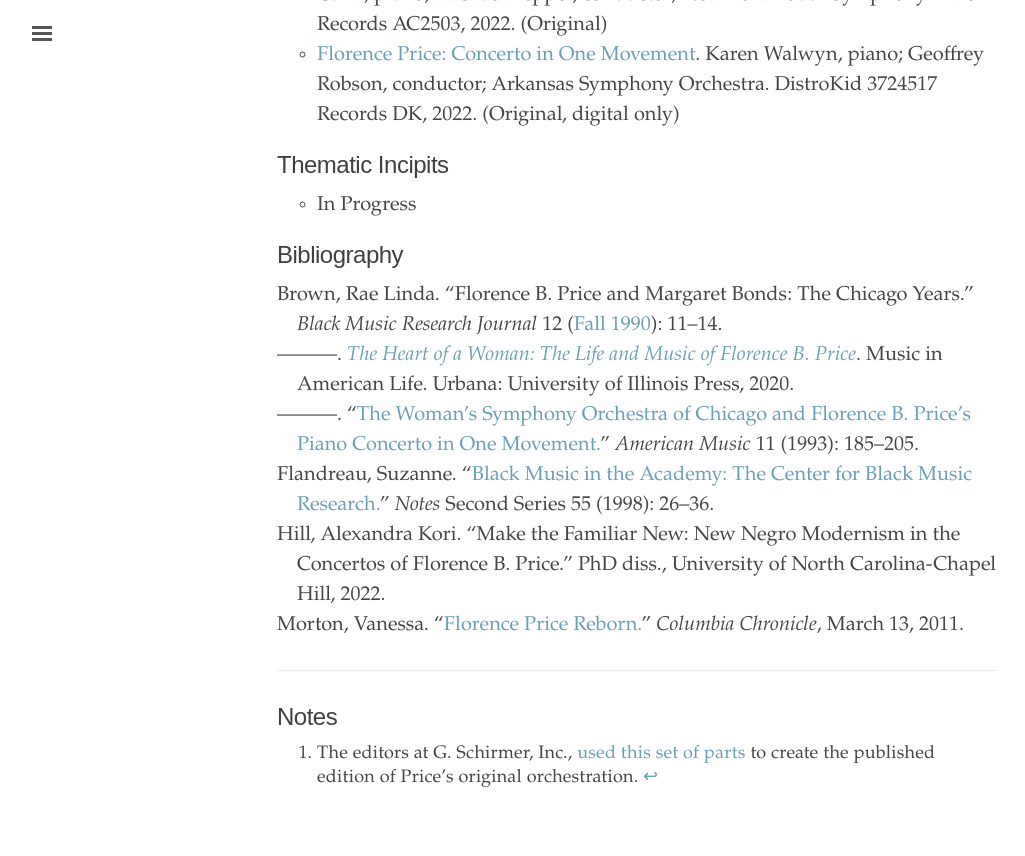
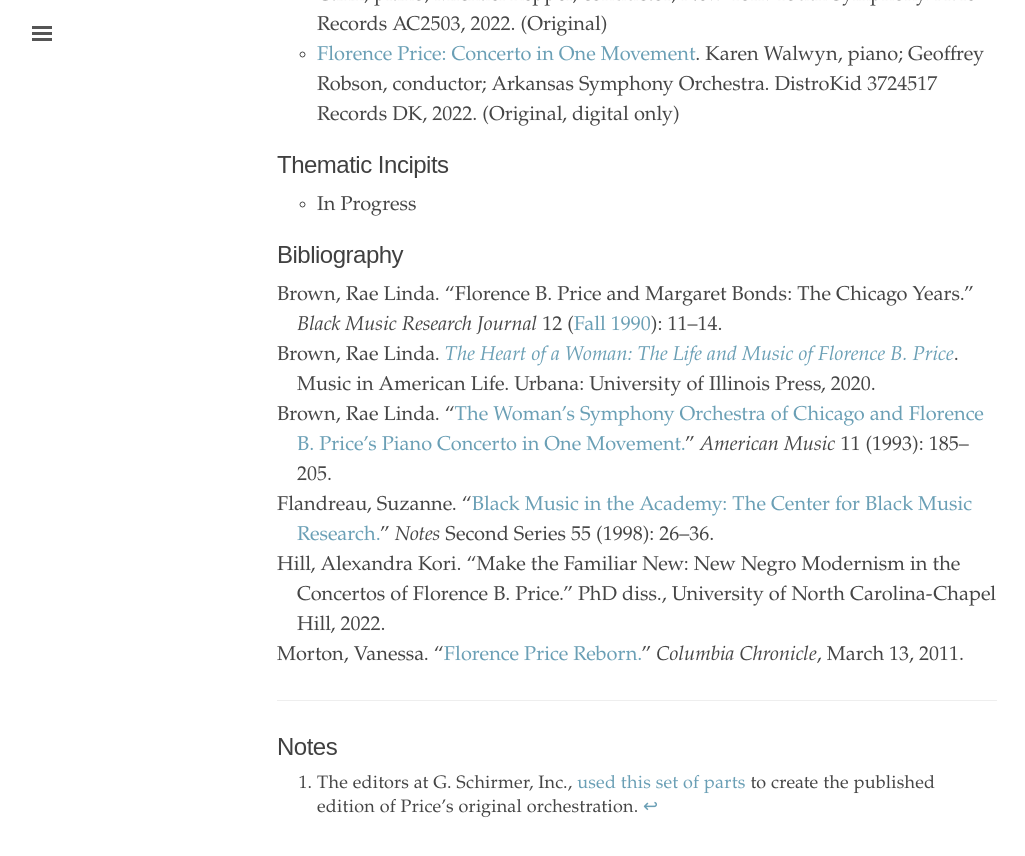
Before and after one commit to dwshadle/florence-price-catalog, a Jekyll site: the page built from _texts/price-piano_concerto_no1.md, in a window 1280 px wide and 900 px high, scrolled down 1752 px. Shown: the top 856 px of the window, without its empty margins (3-1028 px from the left). Built offline with Jekyll 4.4.1, drawn with Linux system fonts in a browser that asks for light colours.

Commit message:
Update price-piano_concerto_no1.md

```diff
--- a/_texts/price-piano_concerto_no1.md
+++ b/_texts/price-piano_concerto_no1.md
@@ -53,8 +53,8 @@ permalink: /price-piano-concerto-no1/
 
 ## Bibliography
 1. Brown, Rae Linda. "Florence B. Price and Margaret Bonds: The Chicago Years." *Black Music Research Journal* 12 (<a href="https://digitalcommons.colum.edu/cbmrnews/31/" target="_blank">Fall 1990</a>): 11&ndash;14.
-2. &mdash;&mdash;&mdash;. <a href="https://www.worldcat.org/title/1122800180" target="_blank">*The Heart of a Woman: The Life and Music of Florence B. Price*</a>. Music in American Life. Urbana: University of Illinois Press, 2020.
-3. &mdash;&mdash;&mdash;. "<a href="https://doi.org/10.2307/3052554" target="_blank">The Woman's Symphony Orchestra of Chicago and Florence B. Price's Piano Concerto in One Movement.</a>" *American Music* 11 (1993): 185&ndash;205.
+2. Brown, Rae Linda. <a href="https://www.worldcat.org/title/1122800180" target="_blank">*The Heart of a Woman: The Life and Music of Florence B. Price*</a>. Music in American Life. Urbana: University of Illinois Press, 2020.
+3. Brown, Rae Linda. "<a href="https://doi.org/10.2307/3052554" target="_blank">The Woman's Symphony Orchestra of Chicago and Florence B. Price's Piano Concerto in One Movement.</a>" *American Music* 11 (1993): 185&ndash;205.
 4. Flandreau, Suzanne. "<a href="https://doi.org/10.2307/900345" target="_blank">Black Music in the Academy: The Center for Black Music Research.</a>" *Notes* Second Series 55 (1998): 26&ndash;36.
 5. Hill, Alexandra Kori. "Make the Familiar New: New Negro Modernism in the Concertos of Florence B. Price." PhD diss., University of North Carolina-Chapel Hill, 2022.
 6. Morton, Vanessa. "<a href="https://columbiachronicle.com/0b41149d-8896-57bd-9211-bb890e440613" target="_blank">Florence Price Reborn.</a>" *Columbia Chronicle*, March 13, 2011.
```
